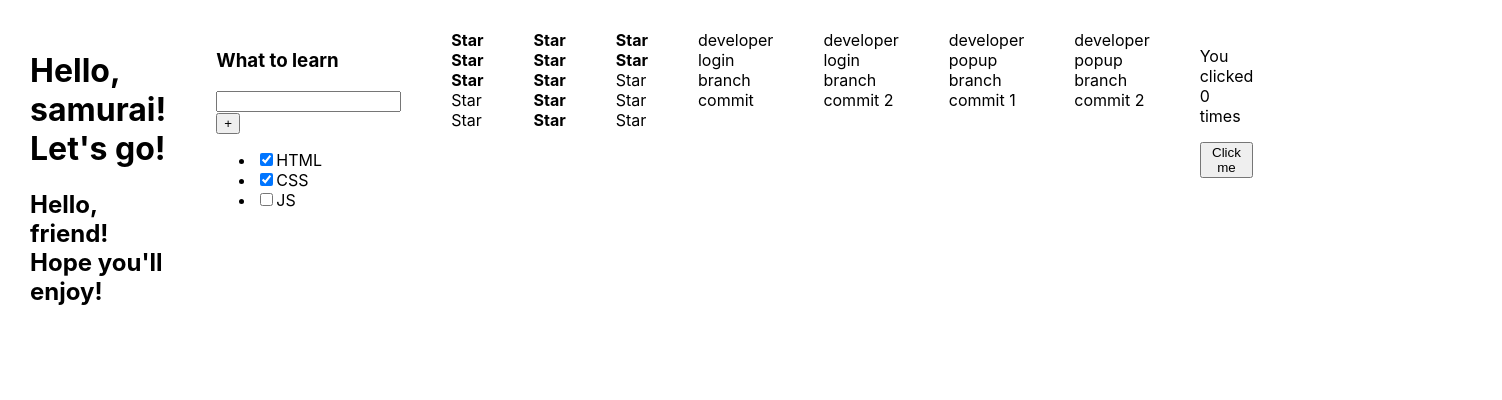
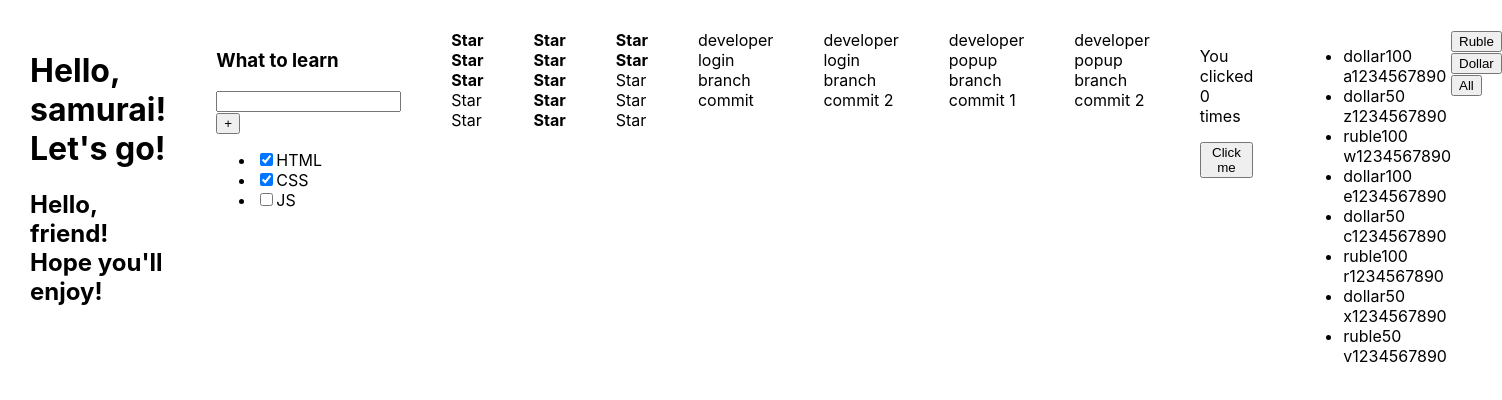
Before and after one commit to IJTINK7/Practice, a React (Create React App) app: page / in a window 1280 px wide. Shown: the top 400 px of the page, 1502 px wide, since content can reach past the window. Built offline with nearby package versions, Linux system fonts and the light colour scheme.

Commit message:
Training with filter method

```diff
--- a/src/App.tsx
+++ b/src/App.tsx
@@ -6,9 +6,32 @@ import ToDoList from "./ToDoList";
 
 function App() {
 	let [count, setCount] = useState(0);
-	const clickButton= () =>{
+	const clickButton= () => {
 		setCount(++count);
 	}
+	let [money, setMoney] = useState([
+		{banknote: 'dollar', nominal: 100, number: ' a1234567890'},
+		{banknote: 'dollar', nominal: 50, number: ' z1234567890'},
+		{banknote: 'ruble', nominal: 100, number: ' w1234567890'},
+		{banknote: 'dollar', nominal: 100, number: ' e1234567890'},
+		{banknote: 'dollar', nominal: 50, number: ' c1234567890'},
+		{banknote: 'ruble', nominal: 100, number: ' r1234567890'},
+		{banknote: 'dollar', nominal: 50, number: ' x1234567890'},
+		{banknote: 'ruble', nominal: 50, number: ' v1234567890'}
+	]);
+	let filteredMoney = money;
+
+	let clickButtonFunction =(keyValue:string)=>{
+		console.log(keyValue)
+		if(keyValue === 'Ruble'){
+			filteredMoney = money.filter(el=>el.banknote === 'ruble')
+		}
+		if(keyValue === 'Dollar'){
+			filteredMoney = money.filter(el=>el.banknote === 'dollar')
+		}
+		setMoney(filteredMoney)
+	}
+
 	return (
 		<div className="App">
 			<Greeting/>
@@ -24,6 +47,23 @@ function App() {
 				<p>You clicked {count} times </p>
 				<button onClick={clickButton}>Click me</button>
 			</div>
+			<ul>
+				{filteredMoney.map((objFromMoneyArr, index)=>{
+					return (
+						<li key={index}>
+							<span>{objFromMoneyArr.banknote}</span>
+							<span>{objFromMoneyArr.nominal}</span>
+							<span>{objFromMoneyArr.number}</span>
+						</li>
+
+					)
+				})}
+			</ul>
+			<div>
+				<button onClick={()=>{clickButtonFunction("Ruble")}}>Ruble</button>
+				<button onClick={()=>{clickButtonFunction("Dollar")}}>Dollar</button>
+				<button onClick={()=>{clickButtonFunction("All")}}>All</button>
+			</div>
 
 		</div>
 	)
```
